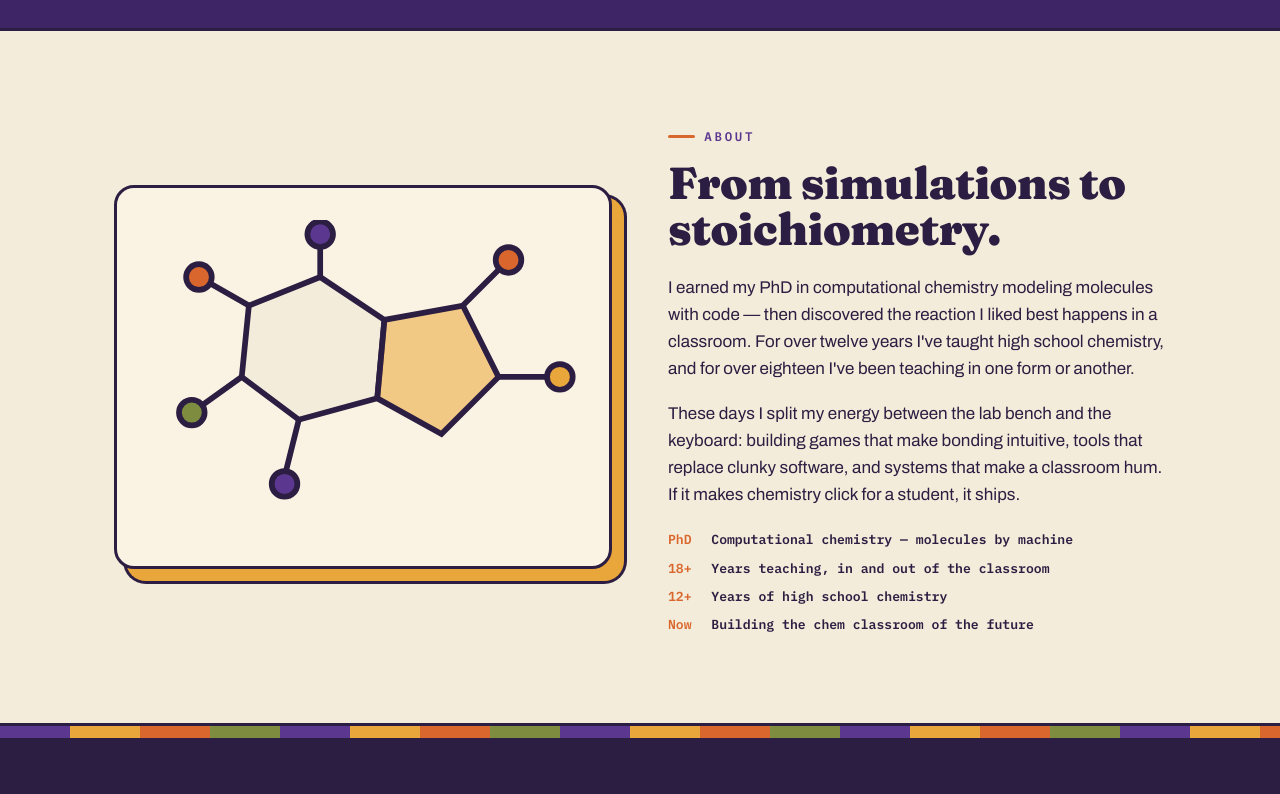
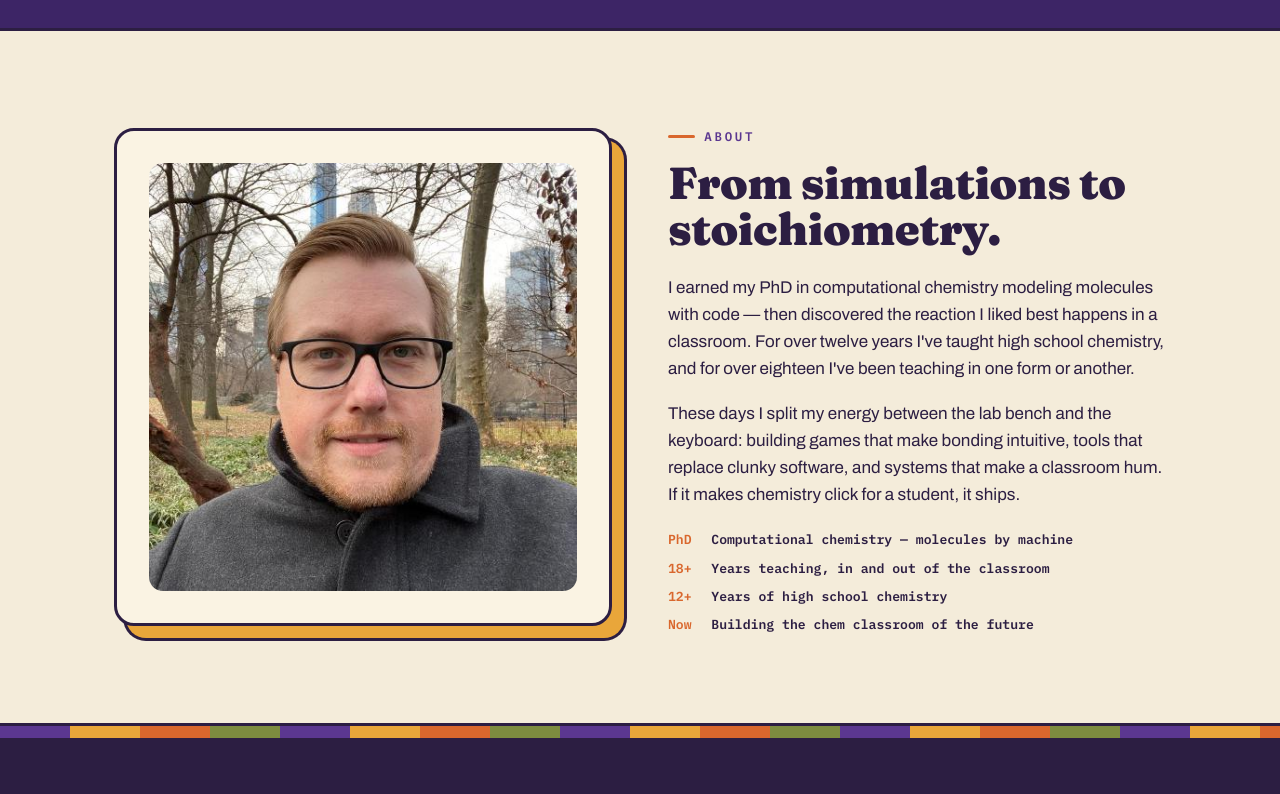
Before and after one commit to jwmay/docmayscience, a website: page index.html in a window 1280 px wide. Shown: the part 3060-3854 px from the top of the page. Drawn offline with Linux system fonts and the light colour scheme.

Commit message:
Homepage About: swap the molecule illustration for Joseph's photo
Replaces the decorative caffeine-molecule SVG in the About figure with Joseph
May's GitHub profile photo (assets/joseph-may.jpg, 460×460), reusing the same
retro frame (cream mat, ink border, gold offset shadow) with rounded corners.
Now meaningful content — alt text, and the figure is no longer aria-hidden.

Co-Authored-By: Claude Opus 4.8 (1M context) <noreply@anthropic.com>

```diff
--- a/css/styles.css
+++ b/css/styles.css
@@ -747,7 +747,7 @@
     box-shadow:12px 12px 0 var(--gold), 12px 12px 0 3px var(--ink);
     padding:32px;
   }
-  .about-figure .molecule{ width:100%; height:auto; display:block; }
+  .about-figure .portrait{ width:100%; height:auto; display:block; border-radius:14px; }
   .about h2{ font-size:clamp(2rem,4vw,2.8rem); margin:.3em 0 .5em; }
   .about p + p{ margin-top:1em; }
   .timeline{
--- a/index.html
+++ b/index.html
@@ -224,24 +224,8 @@
   <!-- ================= ABOUT ================= -->
   <section id="about" class="about">
     <div class="wrap">
-      <div class="about-figure" aria-hidden="true">
-        <!-- retro caffeine-ish molecule line drawing -->
-        <svg class="molecule" data-parallax="0.12" viewBox="0 0 300 220" fill="none" stroke="#2c1e42" stroke-width="4" stroke-linecap="round">
-          <polygon points="70,60 120,40 165,70 160,125 105,140 65,110" fill="#f4ecda"/>
-          <polygon points="165,70 220,60 245,110 205,150 160,125" fill="#e9a63a" fill-opacity=".55"/>
-          <line x1="120" y1="40" x2="120" y2="10"/>
-          <line x1="70" y1="60" x2="35" y2="40"/>
-          <line x1="65" y1="110" x2="30" y2="135"/>
-          <line x1="105" y1="140" x2="95" y2="180"/>
-          <line x1="220" y1="60" x2="250" y2="30"/>
-          <line x1="245" y1="110" x2="285" y2="110"/>
-          <circle cx="120" cy="10" r="9" fill="#5b3790"/>
-          <circle cx="35" cy="40" r="9" fill="#d9672d"/>
-          <circle cx="30" cy="135" r="9" fill="#7d8c3f"/>
-          <circle cx="95" cy="185" r="9" fill="#5b3790"/>
-          <circle cx="252" cy="28" r="9" fill="#d9672d"/>
-          <circle cx="288" cy="110" r="9" fill="#e9a63a"/>
-        </svg>
+      <div class="about-figure">
+        <img class="portrait" src="assets/joseph-may.jpg" width="460" height="460" alt="Joseph May, Ph.D.">
       </div>
       <div>
         <span class="eyebrow">About</span>
```
Also changed, not shown: assets/joseph-may.jpg (added).
